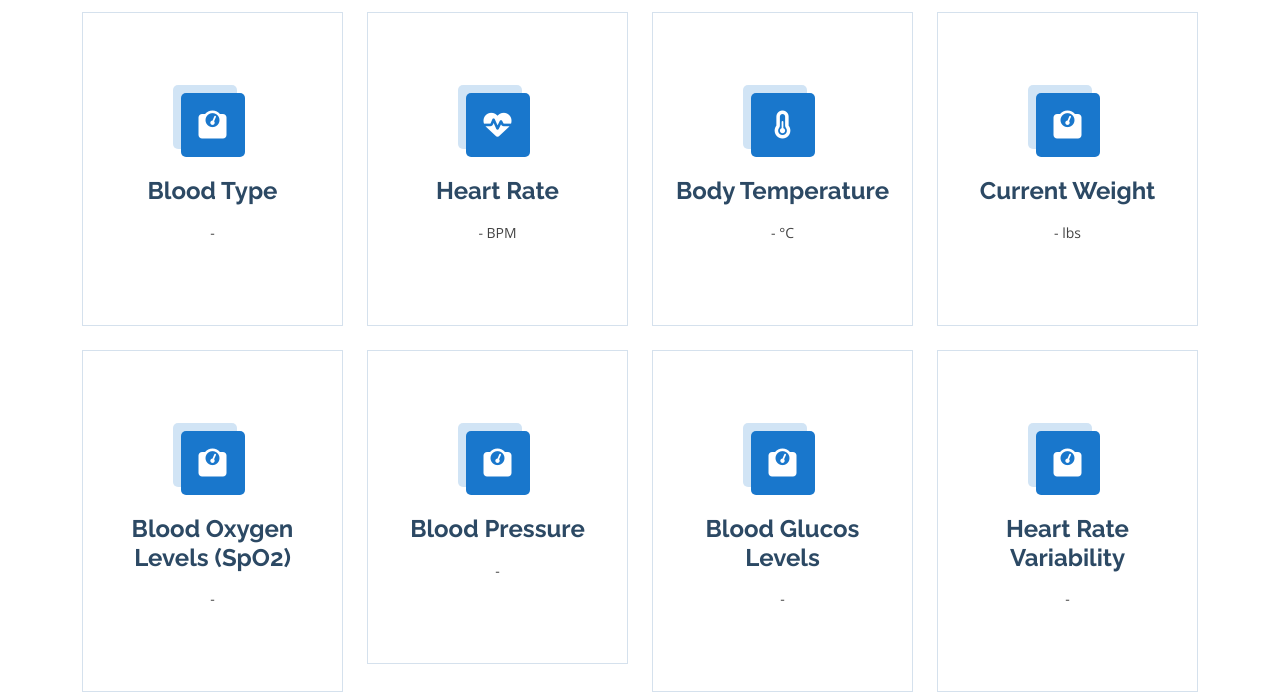
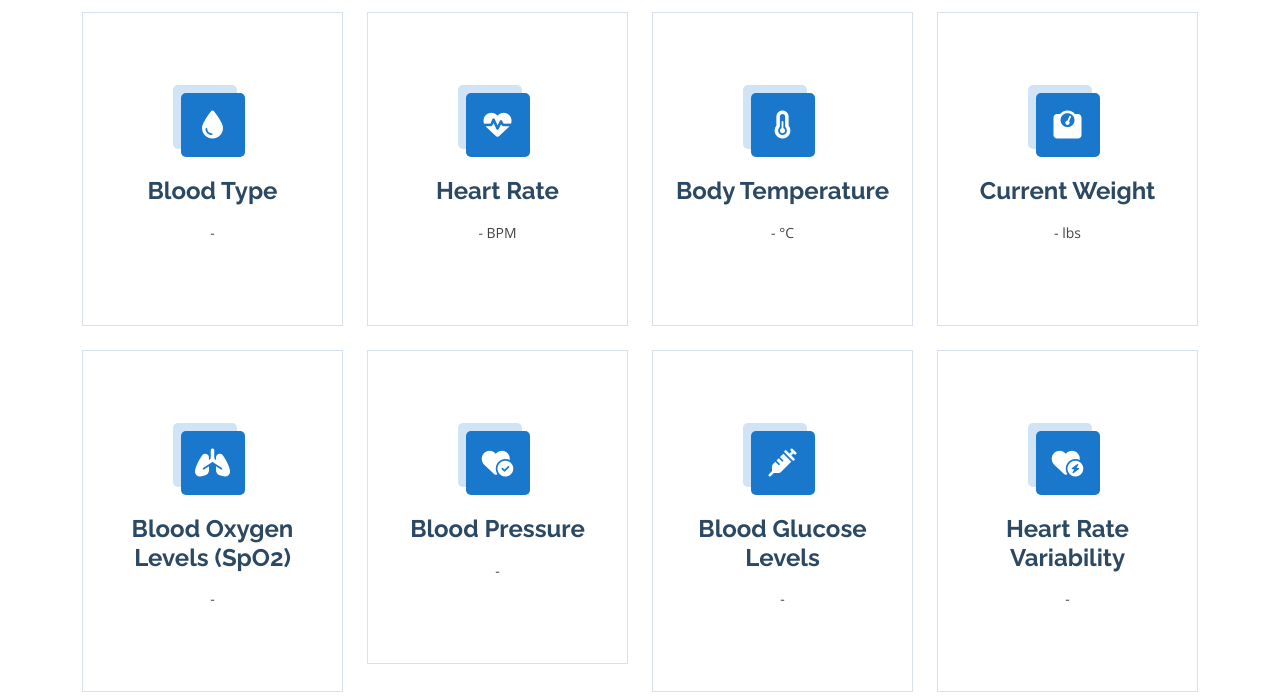
Before and after one commit to JasonHertzog/azaleaHackathon2023, a Flask app: page / in a window 1280 px wide. Shown: the part 2473-3169 px from the top of the page. Run offline with Flask 3, Linux system fonts and the light colour scheme; some libraries are stand-ins or nearby versions.

Commit message:
WIP: fa updates

```diff
--- a/templates/index.html
+++ b/templates/index.html
@@ -268,7 +268,7 @@
             <div class="row">
                 <div class="col-lg-3 col-md-6 align-items-stretch">
                     <div class="icon-box">
-                        <div class="icon"><i class="fas fa-weight"></i></div>
+                        <div class="icon"><i class="fas fa-droplet"></i></div>
                         <h4><a href="">Blood Type</a></h4>
                         <p>-</p>
                     </div>
@@ -302,7 +302,7 @@
             <div class="row">
                 <div class="col-lg-3 col-md-6 align-items-stretch">
                     <div class="icon-box">
-                        <div class="icon"><i class="fas fa-weight"></i></div>
+                        <div class="icon"><i class="fas fa-lungs"></i></div>
                         <h4><a href="">Blood Oxygen Levels (SpO2)</a></h4>
                         <p>-</p>
                     </div>
@@ -310,7 +310,7 @@
 
                 <div class="col-lg-3 col-md-6 align-items-stretch">
                     <div class="icon-box">
-                        <div class="icon"><i class="fas fa-weight"></i></div>
+                        <div class="icon"><i class="fas fa-heart-circle-check"></i></div>
                         <h4><a href="">Blood Pressure</a></h4>
                         <p>-</p>
                     </div>
@@ -318,15 +318,15 @@
 
                 <div class="col-lg-3 col-md-6 align-items-stretch">
                     <div class="icon-box">
-                        <div class="icon"><i class="fas fa-weight"></i></div>
-                        <h4><a href="">Blood Glucos Levels</a></h4>
+                        <div class="icon"><i class="fas fa-syringe"></i></div>
+                        <h4><a href="">Blood Glucose Levels</a></h4>
                         <p>-</p>
                     </div>
                 </div>
 
                 <div class="col-lg-3 col-md-6 align-items-stretch">
                     <div class="icon-box">
-                        <div class="icon"><i class="fas fa-weight"></i></div>
+                        <div class="icon"><i class="fas fa-heart-circle-bolt"></i></div>
                         <h4><a href="">Heart Rate Variability</a></h4>
                         <p>-</p>
                     </div>
```
